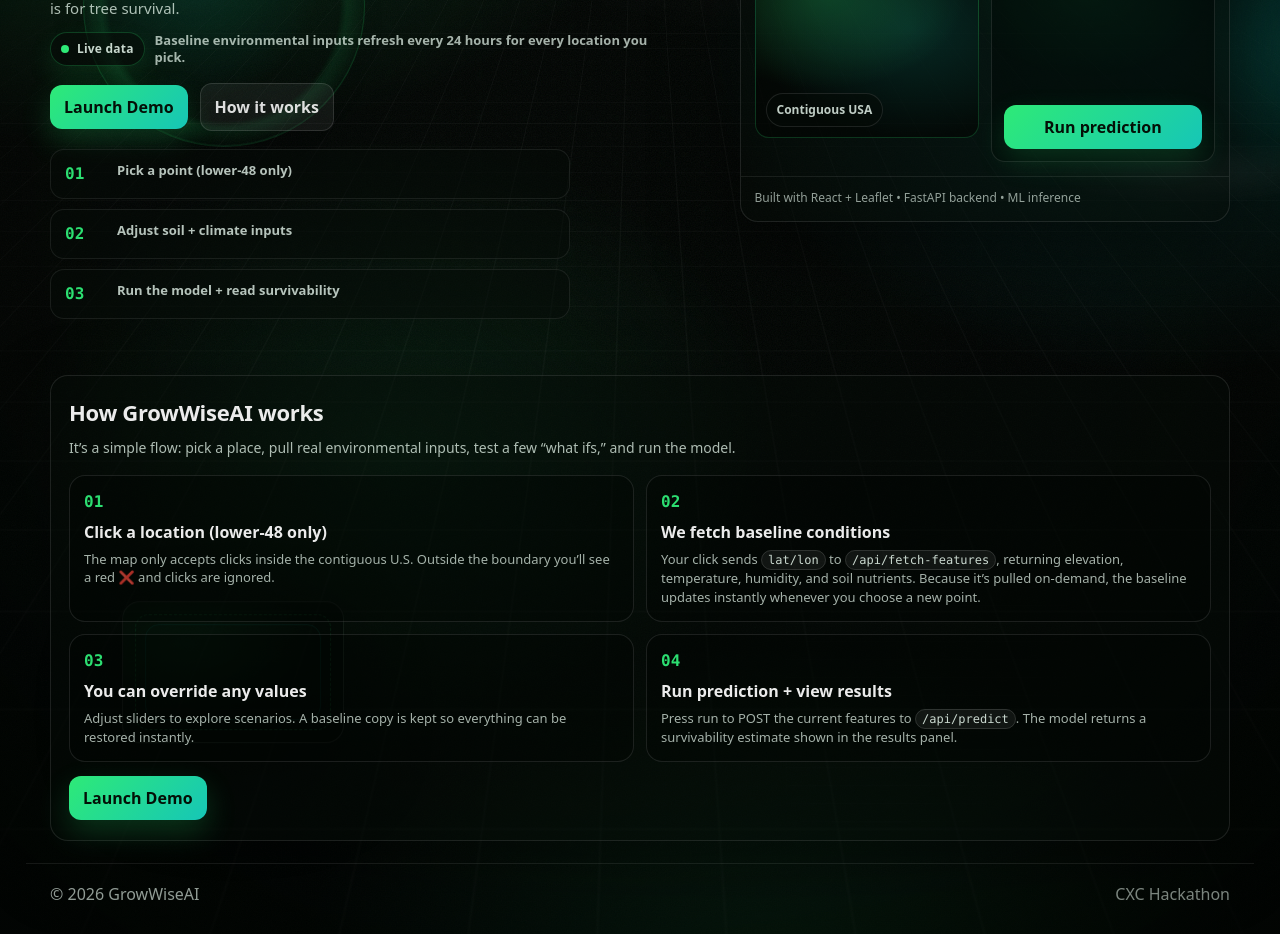
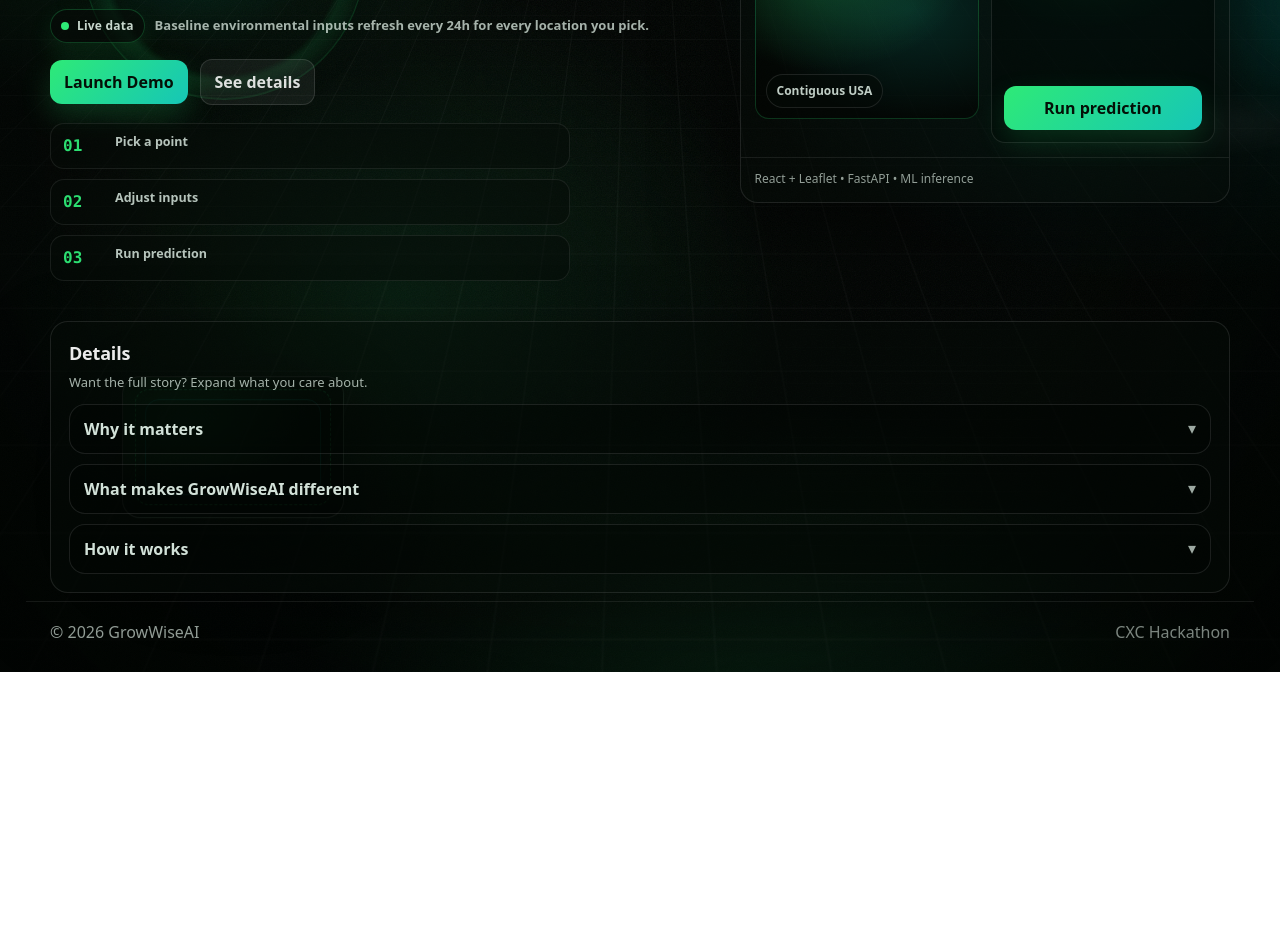
Before and after one commit to erichuangreal/GrowWiseAI, a React (Vite) app in the folder frontend/: page / in a window 1280 px wide. Shown: the part 360-1294 px from the top of the page. After the commit the page ends 1032 px from the top, so only its background shows below. Built offline with nearby package versions, Linux system fonts and the light colour scheme.

Commit message:
added more landing screen details

```diff
--- a/frontend/src/LandingPage.jsx
+++ b/frontend/src/LandingPage.jsx
@@ -1,14 +1,83 @@
+import { useMemo } from "react";
 import "./landing.css";
 import logo from "./assets/logo.png";
 
+function ValueIcon({ type }) {
+  if (type === "live") {
+    return (
+      <svg viewBox="0 0 24 24" className="gw-vi" aria-hidden="true">
+        <path
+          d="M12 3v3m0 12v3M4.2 4.2l2.1 2.1m11.4 11.4 2.1 2.1M3 12h3m12 0h3M4.2 19.8l2.1-2.1m11.4-11.4 2.1-2.1"
+          fill="none"
+          stroke="currentColor"
+          strokeWidth="1.6"
+          strokeLinecap="round"
+        />
+        <circle
+          cx="12"
+          cy="12"
+          r="3.2"
+          fill="none"
+          stroke="currentColor"
+          strokeWidth="1.6"
+        />
+      </svg>
+    );
+  }
+
+  if (type === "scenario") {
+    return (
+      <svg viewBox="0 0 24 24" className="gw-vi" aria-hidden="true">
+        <path
+          d="M6 7h12M6 12h12M6 17h12"
+          fill="none"
+          stroke="currentColor"
+          strokeWidth="1.6"
+          strokeLinecap="round"
+        />
+        <circle cx="9" cy="7" r="2" fill="currentColor" opacity="0.9" />
+        <circle cx="15" cy="12" r="2" fill="currentColor" opacity="0.9" />
+        <circle cx="11" cy="17" r="2" fill="currentColor" opacity="0.9" />
+      </svg>
+    );
+  }
+
+  return (
+    <svg viewBox="0 0 24 24" className="gw-vi" aria-hidden="true">
+      <path
+        d="M5 16l5-5 3 3 6-6"
+        fill="none"
+        stroke="currentColor"
+        strokeWidth="1.8"
+        strokeLinecap="round"
+        strokeLinejoin="round"
+      />
+      <path
+        d="M18 8h2v2"
+        fill="none"
+        stroke="currentColor"
+        strokeWidth="1.8"
+        strokeLinecap="round"
+        strokeLinejoin="round"
+      />
+    </svg>
+  );
+}
+
 export default function LandingPage({ onEnter }) {
+  const scrollToDetails = useMemo(() => {
+    return () => {
+      const el = document.getElementById("details");
+      if (el) el.scrollIntoView({ behavior: "smooth" });
+    };
+  }, []);
+
   return (
     <div className="gw-landing">
       <div className="gw-bg">
         <div className="gw-aurora" />
         <div className="gw-grid" />
 
-        {/* Decorative shapes */}
         <div className="gw-shapes" aria-hidden="true">
           <span className="gw-shape gw-shape-ring" />
           <span className="gw-shape gw-shape-blob" />
@@ -27,6 +96,7 @@
         </div>
       </header>
 
+      {/* HERO: keep it light / minimal */}
       <main className="gw-hero">
         <div className="gw-hero-inner">
           <div className="gw-logo-wrap" aria-hidden="true">
@@ -41,57 +111,45 @@
             “not every soil can bear all things. Be practical”
           </p>
 
+          {/* Less wordy subtitle */}
           <p className="gw-subtitle">
-            Pick a spot in the lower 48 and we’ll pull the local soil + climate
-            conditions for you. Adjust anything you want, then run a prediction
-            to see how suitable that location is for tree survival.
+            Click a point in the lower 48. We pull daily-refreshed soil + climate
+            baselines and predict tree survivability.
           </p>
 
-          {/* NEW: live-data callout */}
           <div className="gw-live" role="note" aria-label="Live data note">
             <span className="gw-pill gw-pill-live">
               <span className="gw-live-dot" aria-hidden="true" /> Live data
             </span>
             <span className="gw-live-text">
-              Baseline environmental inputs refresh every 24 hours for every location
+              Baseline environmental inputs refresh every 24h for every location
               you pick.
             </span>
           </div>
 
           <div className="gw-cta">
-            <button
-              className="gw-btn gw-btn-primary"
-              onClick={onEnter}
-              type="button"
-            >
+            <button className="gw-btn gw-btn-primary" onClick={onEnter} type="button">
               Launch Demo
             </button>
 
-            <a
-              className="gw-btn gw-btn-ghost"
-              href="#how"
-              onClick={(e) => {
-                e.preventDefault();
-                const el = document.getElementById("how");
-                if (el) el.scrollIntoView({ behavior: "smooth" });
-              }}
-            >
-              How it works
-            </a>
+            <button className="gw-btn gw-btn-ghost" type="button" onClick={scrollToDetails}>
+              See details
+            </button>
           </div>
 
-          <div className="gw-mini">
+          {/* Keep mini steps but compact */}
+          <div className="gw-mini gw-mini-compact">
             <div className="gw-mini-item">
               <div className="gw-mini-num">01</div>
-              <div className="gw-mini-text">Pick a point (lower-48 only)</div>
+              <div className="gw-mini-text">Pick a point</div>
             </div>
             <div className="gw-mini-item">
               <div className="gw-mini-num">02</div>
-              <div className="gw-mini-text">Adjust soil + climate inputs</div>
+              <div className="gw-mini-text">Adjust inputs</div>
             </div>
             <div className="gw-mini-item">
               <div className="gw-mini-num">03</div>
-              <div className="gw-mini-text">Run the model + read survivability</div>
+              <div className="gw-mini-text">Run prediction</div>
             </div>
           </div>
         </div>
@@ -99,7 +157,6 @@
         <div className="gw-preview">
           <div className="gw-preview-card">
             <div className="gw-preview-top">
-              {/* macOS order: red, yellow, green */}
               <div className="gw-dot gw-dot-r" />
               <div className="gw-dot gw-dot-y" />
               <div className="gw-dot gw-dot-g" />
@@ -121,72 +178,125 @@
             </div>
 
             <div className="gw-preview-foot">
-              Built with React + Leaflet • FastAPI backend • ML inference
+              React + Leaflet • FastAPI • ML inference
             </div>
           </div>
         </div>
       </main>
 
-      <section className="gw-how" id="how">
-        <div className="gw-how-inner">
-          <h2 className="gw-how-title">How GrowWiseAI works</h2>
-
-          <p className="gw-how-lead">
-            It’s a simple flow: pick a place, pull real environmental inputs,
-            test a few “what ifs,” and run the model.
+      {/* DETAILS: cleaner + expandable */}
+      <section className="gw-details" id="details">
+        <div className="gw-details-inner">
+          <h2 className="gw-details-title">Details</h2>
+          <p className="gw-details-lead">
+            Want the full story? Expand what you care about.
           </p>
 
+          <details className="gw-acc" open={false}>
+            <summary className="gw-acc-sum">Why it matters</summary>
+            <div className="gw-acc-body">
+              Planting decisions fail when local soil nutrients and climate don’t
+              match what a species needs. GrowWiseAI pulls baseline conditions
+              for your exact location and helps you sanity-check survivability
+              before you commit time, labor, and budget.
+            </div>
+          </details>
+
+          <details className="gw-acc" open={false}>
+            <summary className="gw-acc-sum">What makes GrowWiseAI different</summary>
+            <div className="gw-acc-body">
+              <div className="gw-values-grid">
+                <div className="gw-value-card">
+                  <div className="gw-value-top">
+                    <div className="gw-value-ic">
+                      <ValueIcon type="live" />
+                    </div>
+                    <div className="gw-value-head">Daily refreshed baselines</div>
+                  </div>
+                  <div className="gw-value-text">
+                    Elevation, climate, and soil nutrients are pulled for the
+                    point you choose and refreshed every 24h.
+                  </div>
+                </div>
+
+                <div className="gw-value-card">
+                  <div className="gw-value-top">
+                    <div className="gw-value-ic">
+                      <ValueIcon type="scenario" />
+                    </div>
+                    <div className="gw-value-head">Scenario testing</div>
+                  </div>
+                  <div className="gw-value-text">
+                    Tweak inputs to explore “what if” changes without losing the
+                    original baseline.
+                  </div>
+                </div>
+
+                <div className="gw-value-card">
+                  <div className="gw-value-top">
+                    <div className="gw-value-ic">
+                      <ValueIcon type="predict" />
+                    </div>
+                    <div className="gw-value-head">Instant prediction</div>
+                  </div>
+                  <div className="gw-value-text">
+                    One click runs the model and returns a survivability estimate
+                    in seconds.
+                  </div>
+                </div>
+              </div>
+            </div>
+          </details>
+
+          <details className="gw-acc" open={false}>
+            <summary className="gw-acc-sum">How it works</summary>
+            <div className="gw-acc-body">
               <div className="gw-how-grid">
                 <div className="gw-how-card">
                   <div className="gw-how-num">01</div>
                   <div className="gw-how-head">Click a location (lower-48 only)</div>
                   <div className="gw-how-text">
-                The map only accepts clicks inside the contiguous U.S. Outside
-                the boundary you’ll see a red ❌ and clicks are ignored.
+                    The map only accepts clicks inside the contiguous U.S.
+                    Outside the boundary you’ll see a red ❌ and clicks are ignored.
                   </div>
                 </div>
 
                 <div className="gw-how-card">
                   <div className="gw-how-num">02</div>
-              <div className="gw-how-head">We fetch baseline conditions</div>
+                  <div className="gw-how-head">Fetch baseline conditions</div>
                   <div className="gw-how-text">
                     Your click sends <span className="gw-code">lat/lon</span> to{" "}
-                <span className="gw-code">/api/fetch-features</span>, returning
-                elevation, temperature, humidity, and soil nutrients. Because
-                it’s pulled on-demand, the baseline updates instantly whenever
-                you choose a new point.
+                    <span className="gw-code">/api/fetch-features</span> to
+                    retrieve elevation, temperature, humidity, and soil nutrients.
                   </div>
                 </div>
 
                 <div className="gw-how-card">
                   <div className="gw-how-num">03</div>
-              <div className="gw-how-head">You can override any values</div>
+                  <div className="gw-how-head">Override any values</div>
                   <div className="gw-how-text">
-                Adjust sliders to explore scenarios. A baseline copy is kept so
-                everything can be restored instantly.
+                    Adjust sliders to explore scenarios. You can always reset back
+                    to the baseline.
                   </div>
                 </div>
 
                 <div className="gw-how-card">
                   <div className="gw-how-num">04</div>
-              <div className="gw-how-head">Run prediction + view results</div>
+                  <div className="gw-how-head">Run prediction</div>
                   <div className="gw-how-text">
                     Press run to POST the current features to{" "}
-                <span className="gw-code">/api/predict</span>. The model returns
-                a survivability estimate shown in the results panel.
+                    <span className="gw-code">/api/predict</span> and view the result.
                   </div>
                 </div>
               </div>
 
-          <div className="gw-how-cta">
-            <button
-              className="gw-btn gw-btn-primary"
-              onClick={onEnter}
-              type="button"
-            >
+              <div className="gw-details-cta">
+                <button className="gw-btn gw-btn-primary" onClick={onEnter} type="button">
                   Launch Demo
                 </button>
               </div>
+            </div>
+          </details>
         </div>
       </section>
 
--- a/frontend/src/landing.css
+++ b/frontend/src/landing.css
@@ -289,6 +289,122 @@
   color: rgba(233, 249, 239, 0.82);
   font-size: 14px;
   font-weight: 800;
+}
+
+/* ---------------------------
+   Why it matters strip
+----------------------------*/
+.gw-why {
+  margin-top: 14px;
+  max-width: 600px;
+  border-radius: 16px;
+  padding: 12px 14px;
+  border: 1px solid rgba(255, 255, 255, 0.10);
+  background: rgba(6, 12, 8, 0.52);
+  box-shadow: 0 22px 70px rgba(0, 0, 0, 0.30);
+}
+
+.gw-why-head {
+  font-weight: 950;
+  letter-spacing: 0.1px;
+  margin-bottom: 6px;
+  color: rgba(233, 249, 239, 0.92);
+}
+
+.gw-why-body {
+  color: rgba(233, 249, 239, 0.72);
+  font-size: 13px;
+  line-height: 1.5;
+}
+
+/* ---------------------------
+   Value cards
+----------------------------*/
+.gw-values {
+  position: relative;
+  z-index: 3;
+  max-width: 1180px;
+  margin: 0 auto;
+  padding: 8px 24px 8px;
+}
+
+.gw-values-inner {
+  border-radius: 18px;
+  border: 1px solid rgba(255, 255, 255, 0.10);
+  background: rgba(6, 12, 8, 0.45);
+  box-shadow: 0 22px 70px rgba(0, 0, 0, 0.32);
+  padding: 16px 16px;
+}
+
+.gw-values-title {
+  font-weight: 950;
+  letter-spacing: -0.2px;
+  margin: 0 0 12px;
+  font-size: 16px;
+  color: rgba(255, 255, 255, 0.90);
+}
+
+.gw-values-grid {
+  display: grid;
+  grid-template-columns: repeat(3, minmax(0, 1fr));
+  gap: 12px;
+}
+
+.gw-value-card {
+  border-radius: 16px;
+  border: 1px solid rgba(255, 255, 255, 0.10);
+  background: rgba(2, 5, 3, 0.35);
+  padding: 14px 14px;
+  transition: transform 160ms ease, box-shadow 160ms ease, border-color 160ms ease;
+}
+
+.gw-value-card:hover {
+  transform: translateY(-2px);
+  border-color: rgba(46, 234, 119, 0.22);
+  box-shadow: 0 18px 44px rgba(0, 0, 0, 0.35);
+}
+
+.gw-value-top {
+  display: flex;
+  gap: 10px;
+  align-items: center;
+  margin-bottom: 8px;
+}
+
+.gw-value-ic {
+  width: 36px;
+  height: 36px;
+  border-radius: 12px;
+  border: 1px solid rgba(46, 234, 119, 0.18);
+  background: rgba(6, 12, 8, 0.52);
+  display: grid;
+  place-items: center;
+  color: rgba(46, 234, 119, 0.95);
+  box-shadow: 0 18px 40px rgba(0,0,0,0.25);
+}
+
+.gw-vi {
+  width: 20px;
+  height: 20px;
+}
+
+.gw-value-head {
+  font-weight: 950;
+  color: rgba(233, 249, 239, 0.90);
+  letter-spacing: 0.1px;
+}
+
+.gw-value-text {
+  color: rgba(233, 249, 239, 0.70);
+  font-size: 13px;
+  line-height: 1.45;
+}
+
+/* Responsive */
+@media (max-width: 980px) {
+  .gw-values-grid {
+    grid-template-columns: 1fr;
+  }
 }
 
 .gw-subtitle {
@@ -618,3 +734,104 @@
   .gw-title { font-size: 44px; }
   .gw-how-grid { grid-template-columns: 1fr; }
 }
+
+/* Make the mini steps more compact (so hero feels cleaner) */
+.gw-mini-compact .gw-mini-item {
+  padding: 10px 12px;
+}
+.gw-mini-compact .gw-mini-text {
+  font-size: 12.5px;
+}
+
+/* Details section container */
+.gw-details {
+  position: relative;
+  z-index: 3;
+  max-width: 1180px;
+  margin: 0 auto;
+  padding: 18px 24px 8px;
+}
+
+.gw-details-inner {
+  border-radius: 18px;
+  border: 1px solid rgba(255, 255, 255, 0.10);
+  background: rgba(6, 12, 8, 0.45);
+  box-shadow: 0 22px 70px rgba(0, 0, 0, 0.35);
+  padding: 18px 18px;
+}
+
+.gw-details-title {
+  margin: 0 0 6px;
+  font-size: 18px;
+  font-weight: 950;
+  letter-spacing: -0.2px;
+}
+
+.gw-details-lead {
+  margin: 0 0 12px;
+  color: rgba(233, 249, 239, 0.70);
+  font-size: 13px;
+  line-height: 1.5;
+}
+
+/* Accordion styling using <details> */
+.gw-acc {
+  border-radius: 16px;
+  border: 1px solid rgba(255, 255, 255, 0.10);
+  background: rgba(2, 5, 3, 0.35);
+  margin-top: 10px;
+  overflow: hidden;
+}
+
+.gw-acc-sum {
+  list-style: none;
+  cursor: pointer;
+  user-select: none;
+  padding: 12px 14px;
+  font-weight: 950;
+  color: rgba(233, 249, 239, 0.90);
+  display: flex;
+  align-items: center;
+  justify-content: space-between;
+}
+
+.gw-acc-sum::-webkit-details-marker {
+  display: none;
+}
+
+.gw-acc-sum::after {
+  content: "▾";
+  opacity: 0.75;
+  transform: translateY(-1px);
+  transition: transform 160ms ease;
+}
+
+.gw-acc[open] .gw-acc-sum::after {
+  transform: rotate(180deg);
+}
+
+.gw-acc-body {
+  padding: 0 14px 14px;
+  color: rgba(233, 249, 239, 0.72);
+  font-size: 13px;
+  line-height: 1.5;
+}
+
+.gw-details-cta {
+  margin-top: 12px;
+  display: flex;
+  justify-content: flex-start;
+}
+
+/* Reuse your existing card grids inside details */
+.gw-details .gw-values-grid {
+  grid-template-columns: repeat(3, minmax(0, 1fr));
+  gap: 12px;
+  margin-top: 10px;
+}
+
+@media (max-width: 980px) {
+  .gw-details .gw-values-grid {
+    grid-template-columns: 1fr;
+  }
+}
```
Lines whose indentation alone changed are shown as unchanged.
